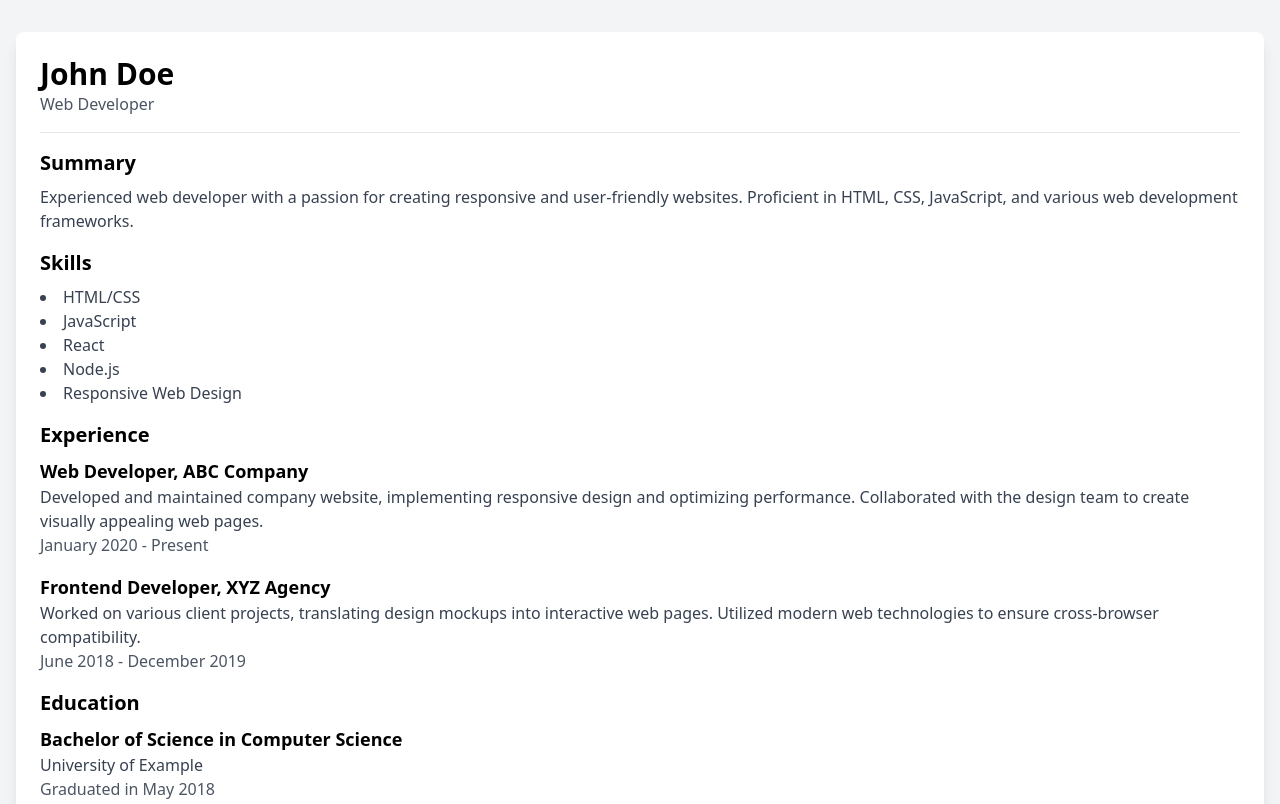
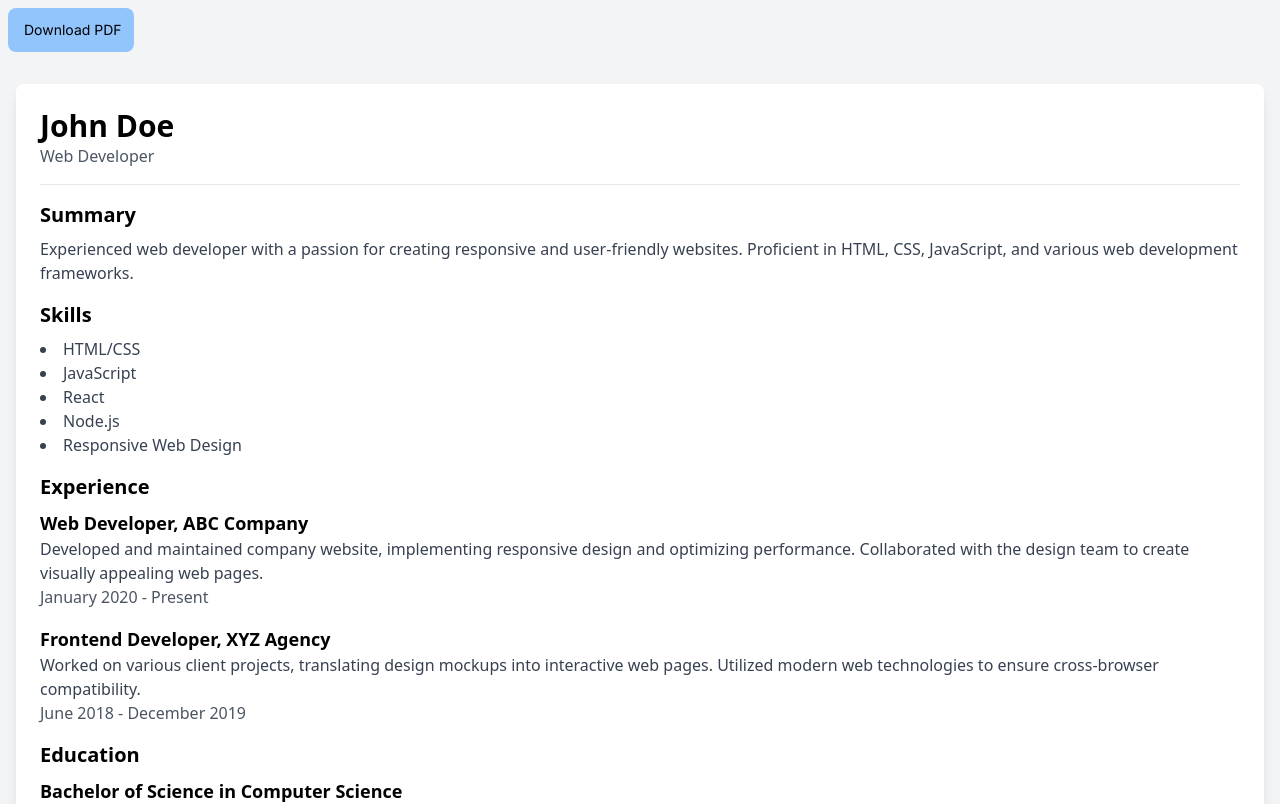
Before and after one commit to bloodcommits/pdf-uploader, a Next.js app: page /resumeBuilder/template1 in a window 1280 px wide. Shown: the top 804 px of the page. Built offline with nearby package versions, Linux system fonts and the light colour scheme.

Commit message:
pdf orientation is correct

```diff
--- a/app/components/resumeTemplate/ResumeTemplate1.tsx
+++ b/app/components/resumeTemplate/ResumeTemplate1.tsx
@@ -3,28 +3,8 @@ import jsPDF from 'jspdf';
 import html2canvas from 'html2canvas';
 
 const ResumeTemplate1 = () => {
-  const generatePDF = async () => {
-    const element = document.getElementById('pdf-content');
-
-    if (!element) {
-      return;
-    }
-
-    const canvas = await html2canvas(element);
-    const imgData = canvas.toDataURL('image/png');
-    const pdf = new jsPDF({
-      orientation: 'portrait',
-      unit: 'pt',
-      format: [canvas.width, canvas.height],
-    });
-
-    pdf.addImage(imgData, 'PNG', 0, 0, canvas.width, canvas.height);
-    pdf.save('download.pdf');
-  };
   return (
     <div className="bg-gray-100 font-sans">
-      {/* NOT WORKING RPOPERLY */}
-      {/* <button onClick={generatePDF}>Download as PDF</button> */}
     <div  className="container mx-auto py-8 px-4">
         <div id="pdf-content" className="bg-white p-6 rounded-lg shadow-lg">
             <h1 className="text-3xl font-semibold">John Doe</h1>
--- a/app/resumeBuilder/template1/page.tsx
+++ b/app/resumeBuilder/template1/page.tsx
@@ -1,15 +1,34 @@
 "use client"
 import ResumeTemplate1 from "@/app/components/resumeTemplate/ResumeTemplate1"
+import { useRef } from "react";
 import ReactToPrint from 'react-to-print';
 
 const StandardTemplate =()=>{
+    const resumeDownloadRef = useRef(null);
 
 
     return(
         <div className="bg-gray-100" >
-            <ReactToPrint>
-            <ResumeTemplate1 />
-            </ReactToPrint>
+
+<ReactToPrint
+              trigger={() => (
+                <button
+                  className='bg-blue-300 px-3 py-3 rounded-lg mt-2 ml-2'
+                >
+                  <p className='ml-1 text-sm'>Download PDF</p>
+                </button>
+              )}
+              content={() => resumeDownloadRef.current}
+              pageStyle="@page { margin: 0; }"
+              documentTitle='Resume Builder'
+            />
+
+            <div ref={resumeDownloadRef}>
+            <ResumeTemplate1  />
+            </div>
+
+
+
             </div>
     )
 }
```
